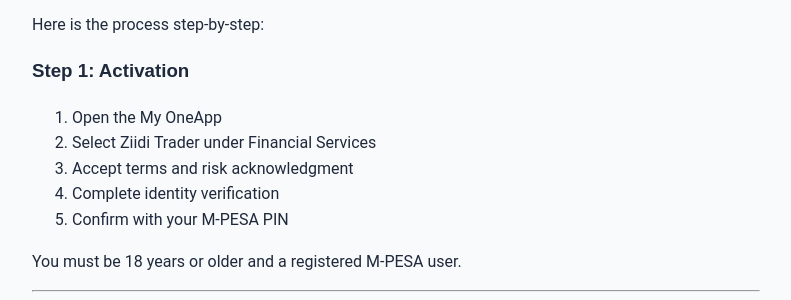
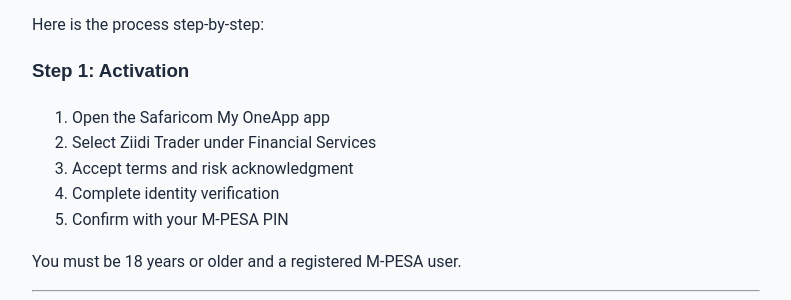
Before and after one commit to Coinimain/kenyanmmf, a Jekyll site: the page built from _posts/2026-02-12-ziidi-trader-complete-guide-kenya.md, in a window 1280 px wide and 900 px high, scrolled down 1837 px. Shown: the part 152-452 px from the top of the window, without its empty margins (244-1035 px from the left). Built offline with Jekyll 4.4.1, drawn with Linux system fonts in a browser that asks for light colours; comment, search, counter and statistics services are not loaded.

Commit message:
clarity update line for Ziidi Trader guide

```diff
--- a/_posts/2026-02-12-ziidi-trader-complete-guide-kenya.md
+++ b/_posts/2026-02-12-ziidi-trader-complete-guide-kenya.md
@@ -81,7 +81,7 @@
 
 ### Step 1: Activation
 
-1. Open the My OneApp
+1. Open the Safaricom My OneApp app
 2. Select Ziidi Trader under Financial Services
 3. Accept terms and risk acknowledgment
 4. Complete identity verification
```
